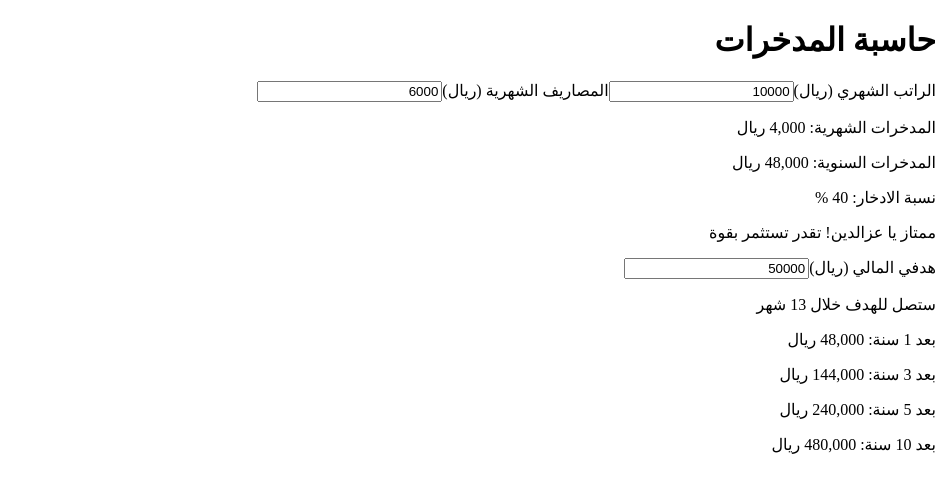
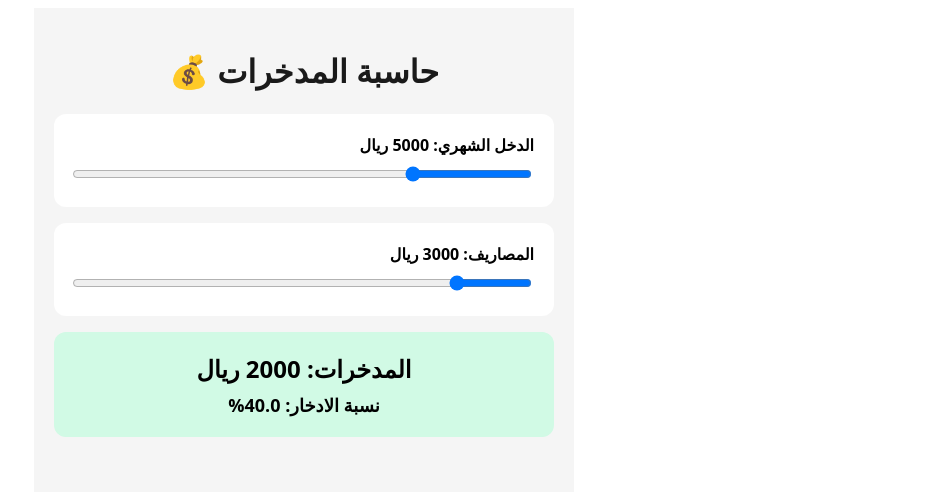
Before and after one commit to spoolmatcha-design/savings-calculator, a React (Vite) app: page / in a window 1280 px wide. Shown: the top 492 px of the page, without its empty margins (336-1280 px from the left). Built offline with nearby package versions, Linux system fonts and the light colour scheme.

Commit message:
Update App.tsx

```diff
--- a/App.tsx
+++ b/App.tsx
@@ -1,99 +1,63 @@
-import React, { useState, useEffect, useRef } from "react";
-import { animate } from "framer-motion";
-import { PieChart, Pie, Cell, ResponsiveContainer, Tooltip, Legend } from "recharts";
-import { Wallet, PiggyBank, Target, TrendingUp, Star, ArrowUp } from "lucide-react";
+import React, { useState } from 'react';
 
-// مكوّن الأرقام المتحركة
-function AnimatedNumber({ value }: { value: number }) {
-  const ref = useRef<HTMLSpanElement>(null);
-  const prevValue = useRef(value);
-
-  useEffect(() => {
-    const node = ref.current;
-    if (!node) return;
-    const controls = animate(prevValue.current, value, {
-      duration: 0.8,
-      ease: "easeOut",
-      onUpdate(val) {
-        node.textContent = Math.round(val).toLocaleString("en-US");
-      }
-    });
-    prevValue.current = value;
-    return () => controls.stop();
-  }, [value]);
-
-  return <span ref={ref}>{value.toLocaleString("en-US")}</span>;
-}
-
-export default function Home() {
-  const [salaryStr, setSalaryStr] = useState("10000");
-  const [expensesStr, setExpensesStr] = useState("6000");
-  const [goalStr, setGoalStr] = useState("50000");
-
-  const salary   = parseFloat(salaryStr) || 0;
-  const expenses = parseFloat(expensesStr) || 0;
-  const goal     = parseFloat(goalStr) || 0;
-
-  // ===== الحسابات الأساسية =====
-  const monthlySavings    = Math.max(0, salary - expenses);
-  const annualSavings     = monthlySavings * 12;
-  const savingsPercentage = salary > 0 ? (monthlySavings / salary) * 100 : 0;
-  const monthsToGoal      = monthlySavings > 0 ? Math.ceil(goal / monthlySavings) : null;
-
-  // ===== الرسالة التحفيزية =====
-  const isGreat = monthlySavings > 3000;
-  const message = isGreat
-    ? "ممتاز يا عزالدين! تقدر تستثمر بقوة"
-    : "كويس، بس لو زودت التوفير بتصير ثري أسرع";
-
-  // ===== بيانات الرسم البياني =====
-  const chartData = [
-    { name: "المصاريف", value: Math.min(expenses, salary), color: "#C9A84C" },
-    { name: "المدخرات", value: monthlySavings,              color: "#1B6B4A" },
-  ];
+export default function App() {
+  const [income, setIncome] = useState(5000);
+  const [expenses, setExpenses] = useState(3000);
+  const savings = income - expenses;
+  const percentage = income > 0 ? ((savings / income) * 100).toFixed(1) : 0;
 
   return (
-    <div dir="rtl" className="min-h-screen bg-background text-foreground p-8">
-      <h1>حاسبة المدخرات</h1>
+    <div style={{
+      fontFamily: 'system-ui',
+      direction: 'rtl',
+      padding: '20px',
+      maxWidth: '500px',
+      margin: '0 auto',
+      backgroundColor: '#f5f5f5',
+      minHeight: '100vh'
+    }}>
+      <h1 style={{ textAlign: 'center', color: '#1a1a1a' }}>حاسبة المدخرات 💰</h1>
 
-      {/* ===== الإدخالات ===== */}
-      <div>
-        <label>الراتب الشهري (ريال)</label>
-        <input type="number" value={salaryStr}
-          onChange={e => setSalaryStr(e.target.value)} />
-
-        <label>المصاريف الشهرية (ريال)</label>
-        <input type="number" value={expensesStr}
-          onChange={e => setExpensesStr(e.target.value)} />
+      <div style={{ backgroundColor: 'white', padding: '20px', borderRadius: '12px', marginBottom: '16px' }}>
+        <label style={{ display: 'block', marginBottom: '8px', fontWeight: 'bold' }}>
+          الدخل الشهري: {income} ريال
+        </label>
+        <input
+          type="range"
+          min="0"
+          max="20000"
+          value={income}
+          onChange={(e) => setIncome(Number(e.target.value))}
+          style={{ width: '100%' }}
+        />
       </div>
 
-      {/* ===== النتائج ===== */}
-      <div>
-        <p>المدخرات الشهرية: <AnimatedNumber value={monthlySavings} /> ريال</p>
-        <p>المدخرات السنوية: <AnimatedNumber value={annualSavings} /> ريال</p>
-        <p>نسبة الادخار:     <AnimatedNumber value={savingsPercentage} /> %</p>
+      <div style={{ backgroundColor: 'white', padding: '20px', borderRadius: '12px', marginBottom: '16px' }}>
+        <label style={{ display: 'block', marginBottom: '8px', fontWeight: 'bold' }}>
+          المصاريف: {expenses} ريال
+        </label>
+        <input
+          type="range"
+          min="0"
+          max="20000"
+          value={expenses}
+          onChange={(e) => setExpenses(Number(e.target.value))}
+          style={{ width: '100%' }}
+        />
       </div>
 
-      {/* ===== الرسالة التحفيزية ===== */}
-      {salary > 0 && <p>{message}</p>}
-
-      {/* ===== هدف الادخار ===== */}
-      <div>
-        <label>هدفي المالي (ريال)</label>
-        <input type="number" value={goalStr}
-          onChange={e => setGoalStr(e.target.value)} />
-        {monthsToGoal
-          ? <p>ستصل للهدف خلال {monthsToGoal} شهر</p>
-          : <p>قلّل المصاريف للوصول للهدف</p>}
-      </div>
-
-      {/* ===== التوقعات المستقبلية ===== */}
-      <div>
-        {[1, 3, 5, 10].map(years => (
-          <p key={years}>
-            بعد {years} سنة: <AnimatedNumber value={annualSavings * years} /> ريال
-          </p>
-        ))}
+      <div style={{
+        backgroundColor: savings >= 0 ? '#d1fae5' : '#fee2e2',
+        padding: '20px',
+        borderRadius: '12px',
+        textAlign: 'center'
+      }}>
+        <h2 style={{ margin: '0 0 8px 0' }}>
+          المدخرات: {savings} ريال
+        </h2>
+        <p style={{ margin: 0, fontSize: '18px', fontWeight: 'bold' }}>
+          نسبة الادخار: {percentage}%
+        </p>
       </div>
     </div>
   );
```
